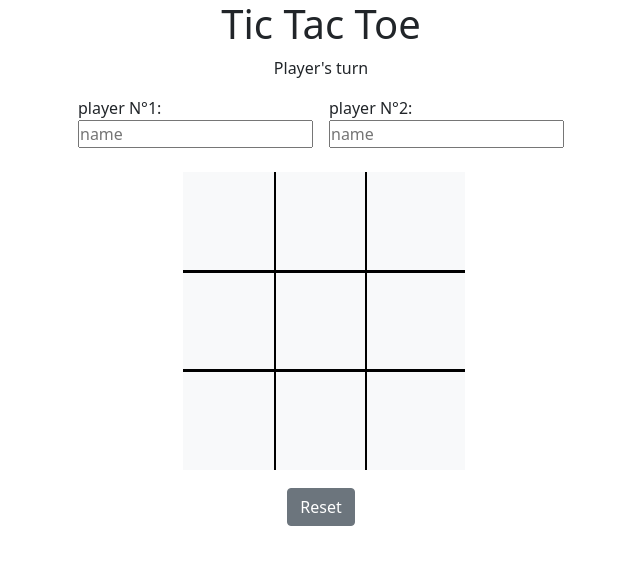
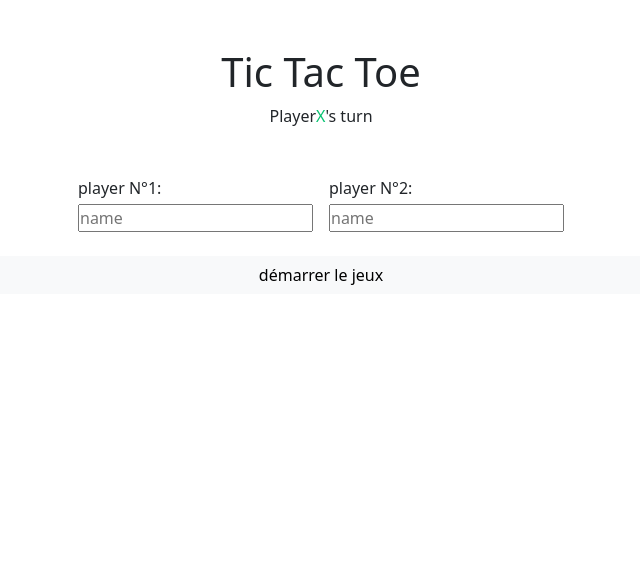
Before and after one commit to khalidhagane/Tic-Tac-Toe, a plain HTML site: page index.html in a window 1280 px wide. Shown: the whole page, without its empty margins (319-959 px from the left). Drawn offline with nearby package versions, Linux system fonts and the light colour scheme.

Commit message:
create page d'accueil

```diff
--- a/index.html
+++ b/index.html
@@ -14,48 +14,29 @@
 <body>
     <main class="background ">
 
-        <section class="title text-center">
+        <section class="title text-center mt-5">
             <h1>Tic Tac Toe</h1>
         </section>
 
         <section class="display text-center ">
-            Player<span class="display-player playerX "></span>'s turn
+            Player<span class="display-player playerX ">X</span>'s turn
         </section>
-        <section>
-            <div class=" d-flex justify-content-center gap-3 mt-3">
 
+        <form class=" d-flex flex-column  justify-content-center ">
+            <div class=" d-flex  justify-content-center gap-3 mt-5">
                 <div class="d-flex flex-column">
                     <label class="fs-6">player N°1:</label>
-            <input type="text" class="form" id="playe1" placeholder="name ">
+                    <input type="text" class="form mt-1" id="playe1" placeholder="name ">
                 </div>
                 <div class="d-flex flex-column">
                     <label class="fs-6">player N°2:</label>
-            <input type="text" class="form" id="playe2" placeholder="name">
+                    <input type="text" class="form mt-1" id="playe2" placeholder="name">
                 </div>
+            </div>
+            <button class="btn btn-light mt-4" type="submit">démarrer le jeux</button>
 
-            </div>
+        </form>
 
-        </section>
-
-        <section class="container  mt-4">
-            <div type="text" class="item bg-light border-start-0 border-top-0 " id="b1" onclick= "myfunc_prant('b1');myfunction();" ></div>
-            <div type="text" class="item bg-light border-top-0" id="b2"  onclick="myfunc_prant('b2');myfunction(); " ></div>
-            <div class="item bg-light border-top-0 border-end-0 " id="b3" onclick="myfunc_prant('b3');myfunction();"></div>
-
-            <div class="item bg-light border-start-0 " id="b4" onclick="myfunc_prant('b4'); myfunction();"></div>
-            <div class="item bg-light " id="b5" onclick="myfunc_prant('b5'); myfunction();"></div>
-            <div class="item bg-light   border-end-0 " id="b6" onclick="myfunc_prant('b6'); myfunction();" ></div>
-
-            <div class="item bg-light border-start-0 border-bottom-0" id="b7" onclick="myfunc_prant('b7'); myfunction();"></div>
-            <div class="item bg-light border-bottom-0 " id="b8" onclick="myfunc_prant('b8'); myfunction();"></div>
-            <div class="item bg-light border-end-0 border-bottom-0" id="b9" onclick="myfunc_prant('b9'); myfunction();"></div>
-        </section>
-
-        <!-- <section class="display announcer hide"></section> -->
-
-        <section class="controls text-center mt-3" >
-            <button class="btn btn-secondary" id="reset" >Reset</button>
-        </section>
 
     </main>
 </body>
--- /dev/null
+++ b/jeux.html
@@ -0,0 +1,64 @@
+<!DOCTYPE html>
+<html lang="en">
+<head>
+    <meta charset="UTF-8">
+    <meta http-equiv="X-UA-Compatible" content="IE=edge">
+    <meta name="viewport" content="width=device-width, initial-scale=1.0">
+
+    <link href="https://cdn.jsdelivr.net/npm/bootstrap@5.0.2/dist/css/bootstrap.min.css" rel="stylesheet" integrity="sha384-EVSTQN3/azprG1Anm3QDgpJLIm9Nao0Yz1ztcQTwFspd3yD65VohhpuuCOmLASjC" crossorigin="anonymous">
+    <script src="https://cdn.jsdelivr.net/npm/bootstrap@5.0.2/dist/js/bootstrap.bundle.min.js" integrity="sha384-MrcW6ZMFYlzcLA8Nl+NtUVF0sA7MsXsP1UyJoMp4YLEuNSfAP+JcXn/tWtIaxVXM" crossorigin="anonymous"></script>
+    <link rel="stylesheet" href="style.css">
+    <script src="main.js"></script>
+    <title>Tic-Tac-Toe</title>
+</head>
+<body>
+    <main class="background vh-100 d-flex flex-column  justify-content-center">
+        <div class=" ">
+
+            <section class="title text-center">
+                <h1>Tic Tac Toe</h1>
+            </section>
+    <!--
+            <section class="display text-center ">
+                Player<span class="display-player playerX "></span>'s turn
+            </section>
+            <section>
+                <div class=" d-flex justify-content-center gap-3 mt-3">
+
+                <div class="d-flex flex-column">
+                <label class="fs-6">player N°1:</label>
+                <input type="text" class="form" id="playe1" placeholder="name ">
+                </div>
+                <div class="d-flex flex-column">
+                    <label class="fs-6">player N°2:</label>
+                <input type="text" class="form" id="playe2" placeholder="name">
+                    </div>
+
+                </div>
+
+            </section> -->
+
+            <section class="container  mt-5">
+                <div type="text" class="item bg-light border-start-0 border-top-0 " id="b1" onclick= "myfunc_prant('b1');myfunction();" ></div>
+                <div type="text" class="item bg-light border-top-0" id="b2"  onclick="myfunc_prant('b2');myfunction(); " ></div>
+                <div class="item bg-light border-top-0 border-end-0 " id="b3" onclick="myfunc_prant('b3');myfunction();"></div>
+
+                <div class="item bg-light border-start-0 " id="b4" onclick="myfunc_prant('b4'); myfunction();"></div>
+                <div class="item bg-light " id="b5" onclick="myfunc_prant('b5'); myfunction();"></div>
+                <div class="item bg-light   border-end-0 " id="b6" onclick="myfunc_prant('b6'); myfunction();" ></div>
+
+                <div class="item bg-light border-start-0 border-bottom-0" id="b7" onclick="myfunc_prant('b7'); myfunction();"></div>
+                <div class="item bg-light border-bottom-0 " id="b8" onclick="myfunc_prant('b8'); myfunction();"></div>
+                <div class="item bg-light border-end-0 border-bottom-0" id="b9" onclick="myfunc_prant('b9'); myfunction();"></div>
+            </section>
+
+            <!-- <section class="display announcer hide"></section> -->
+
+            <!-- <section class="controls text-center mt-3" >
+                <button class="btn btn-secondary" id="reset" >Reset</button>
+            </section> -->
+        </div>
+
+    </main>
+</body>
+</html>
--- a/main.js
+++ b/main.js
@@ -31,7 +31,7 @@ function myfunction(){
 
     for(i=1;i<=a.length;i++){
         if(b1==b1 &&  b2==b1 && b3==b1 && b1!="" && b2!="" && b3!=""){
-            console.log('kain')
+
             setTimeout(function(){alert("nta kain ");},100)
             break;
         }
```
Lines whose indentation alone changed are shown as unchanged.
